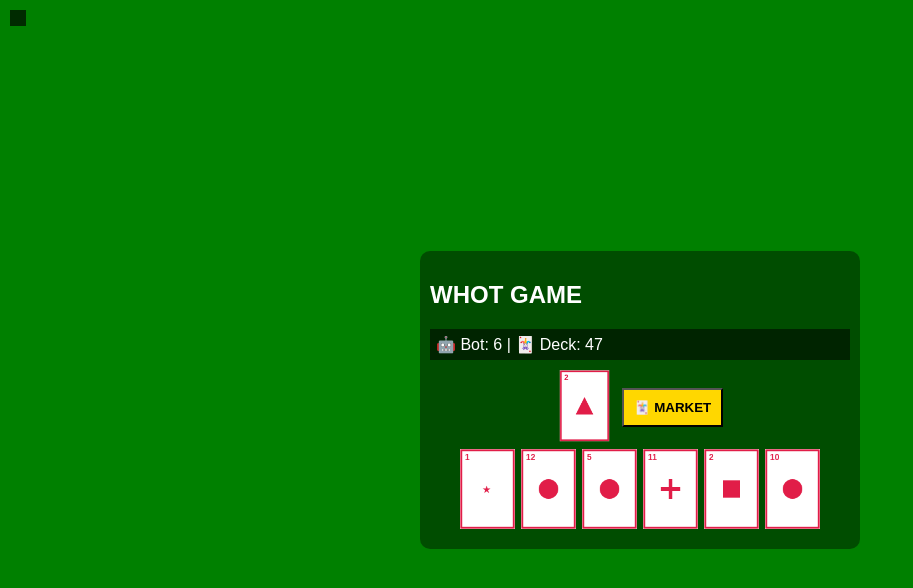
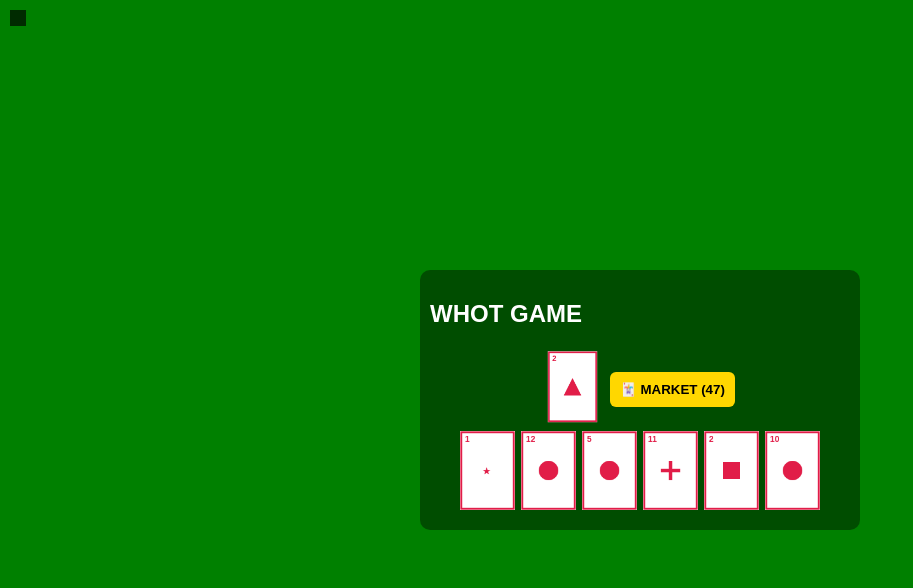
Before and after one commit to annamoyosore/win9ja, a React (Vite) app: page / in a window 1280 px wide. Both pictures are taken after a click on the button "Start". Shown: the top 588 px of the page, without its empty margins (0-913 px from the left). Built offline with nearby package versions, Linux system fonts and the light colour scheme.

Commit message:
Update WhotGame.jsx

```diff
--- a/src/WhotGame.jsx
+++ b/src/WhotGame.jsx
@@ -39,7 +39,7 @@ function isValidMove(card, top, requestedShape) {
 }
 
 // =========================
-// CARD RENDER (SAFE)
+// CARD RENDER
 // =========================
 const cache = new Map();
 
@@ -109,7 +109,9 @@ export default function WhotGame() {
   const [requestedShape, setRequestedShape] = useState(null);
 
   const gameRef = useRef(null);
-  useEffect(() => { gameRef.current = game; }, [game]);
+  useEffect(() => {
+    gameRef.current = game;
+  }, [game]);
 
   function addLog(msg) {
     setLog(p => [...p, msg].slice(-10));
@@ -121,25 +123,25 @@ export default function WhotGame() {
   }
 
   // =========================
-  // RULE ENGINE (RESTORED FULLY)
+  // RULE ENGINE
   // =========================
   function applyRules(card, copy, isPlayer) {
     const opponent = isPlayer ? 1 : 0;
 
     if (card.number === 1) {
-      copy.turn = isPlayer ? "player" : "bot";
-      pushAlert("🟡 HOLD - repeat turn");
+      copy.repeatTurn = isPlayer ? 0 : 1;
+      pushAlert("🟡 HOLD / REPEAT TURN");
     }
 
     if (card.number === 2) {
       copy.players[opponent].hand.push(copy.deck.pop());
       copy.players[opponent].hand.push(copy.deck.pop());
-      pushAlert("🔴 PICK 2 applied");
+      pushAlert("🔴 PICK 2");
     }
 
     if (card.number === 8) {
       copy.skipNext = opponent;
-      pushAlert("🔵 SUSPENSION applied");
+      pushAlert("🔵 SUSPENSION");
     }
 
     if (card.number === 14) {
@@ -163,7 +165,8 @@ export default function WhotGame() {
       deck,
       discard: [deck.pop()],
       turn: "player",
-      skipNext: null
+      skipNext: null,
+      repeatTurn: null
     });
 
     setStarted(true);
@@ -193,6 +196,13 @@ export default function WhotGame() {
 
     addLog(`You played ${card.number}`);
 
+    // HOLD (CARD 1)
+    if (card.number === 1) {
+      copy.turn = "player";
+      setGame(copy);
+      return;
+    }
+
     copy.turn = "bot";
     setGame(copy);
 
@@ -204,8 +214,9 @@ export default function WhotGame() {
   // =========================
   function drawMarket() {
     const g = gameRef.current;
+    if (!g) return;
+
     const copy = JSON.parse(JSON.stringify(g));
-
     copy.players[0].hand.push(copy.deck.pop());
 
     playSound("draw");
@@ -218,7 +229,7 @@ export default function WhotGame() {
   }
 
   // =========================
-  // BOT
+  // BOT (FIXED RULE FLOW)
   // =========================
   function botPlay() {
     const g = gameRef.current;
@@ -226,6 +237,7 @@ export default function WhotGame() {
 
     const copy = JSON.parse(JSON.stringify(g));
 
+    // SUSPENSION (8)
     if (copy.skipNext === 1) {
       pushAlert("🤖 Bot skipped");
       copy.skipNext = null;
@@ -240,11 +252,21 @@ export default function WhotGame() {
       isValidMove(c, top, requestedShape)
     );
 
+    // NO MOVE → DRAW → RETRY → PASS
     if (move === -1) {
-      bot.hand.push(copy.deck.pop());
+      const drawn = copy.deck.pop();
+      bot.hand.push(drawn);
+
       pushAlert("🤖 Bot drew");
-      copy.turn = "player";
-      return setGame(copy);
+
+      move = bot.hand.findIndex(c =>
+        isValidMove(c, top, requestedShape)
+      );
+
+      if (move === -1) {
+        copy.turn = "player";
+        return setGame(copy);
+      }
     }
 
     const card = bot.hand.splice(move, 1)[0];
@@ -254,6 +276,13 @@ export default function WhotGame() {
     applyRules(card, copy, false);
 
     addLog(`Bot played ${card.number}`);
+
+    // HOLD (1)
+    if (card.number === 1) {
+      copy.turn = "bot";
+      setGame(copy);
+      return setTimeout(botPlay, 400);
+    }
 
     copy.turn = "player";
     setGame(copy);
@@ -271,14 +300,6 @@ export default function WhotGame() {
       <div style={styles.box}>
         <h2>WHOT GAME</h2>
 
-        {/* HUD RESTORED */}
-        {started && game && (
-          <div style={styles.hud}>
-            🤖 Bot: {game.players[1].hand.length} |
-            🃏 Deck: {game.deck.length}
-          </div>
-        )}
-
         {!started && (
           <button onClick={startMatch}>Start</button>
         )}
@@ -291,7 +312,7 @@ export default function WhotGame() {
               </div>
 
               <button onClick={drawMarket} style={styles.marketBtn}>
-                🃏 MARKET
+                🃏 MARKET ({game.deck.length})
               </button>
             </div>
 
@@ -320,14 +341,51 @@ export default function WhotGame() {
 // STYLES
 // =========================
 const styles = {
-  bg: { minHeight: "100vh", background: "green", display: "flex", justifyContent: "center", alignItems: "center" },
-  box: { width: 420, padding: 10, background: "#00000066", color: "#fff", borderRadius: 10 },
-  hud: { padding: 6, background: "#00000088", marginBottom: 6 },
-  centerRow: { display: "flex", justifyContent: "center", alignItems: "center", gap: 10 },
+  bg: {
+    minHeight: "100vh",
+    background: "green",
+    display: "flex",
+    justifyContent: "center",
+    alignItems: "center"
+  },
+  box: {
+    width: 420,
+    padding: 10,
+    background: "#00000066",
+    color: "#fff",
+    borderRadius: 10
+  },
+  centerRow: {
+    display: "flex",
+    justifyContent: "center",
+    alignItems: "center",
+    gap: 10
+  },
   board: { transform: "scale(0.9)" },
-  marketBtn: { padding: 10, background: "gold", fontWeight: "bold" },
-  hand: { display: "flex", gap: 6, flexWrap: "wrap", justifyContent: "center" },
+  marketBtn: {
+    padding: 10,
+    background: "gold",
+    fontWeight: "bold",
+    border: "none",
+    borderRadius: 6
+  },
+  hand: {
+    display: "flex",
+    gap: 6,
+    flexWrap: "wrap",
+    justifyContent: "center"
+  },
   card: { width: 55 },
-  alertBox: { position: "absolute", top: 10, left: 10, background: "#000000aa", color: "yellow", padding: 8 },
-  history: { marginTop: 10, fontSize: 12 }
+  alertBox: {
+    position: "absolute",
+    top: 10,
+    left: 10,
+    background: "#000000aa",
+    color: "yellow",
+    padding: 8
+  },
+  history: {
+    marginTop: 10,
+    fontSize: 12
+  }
 };
```
